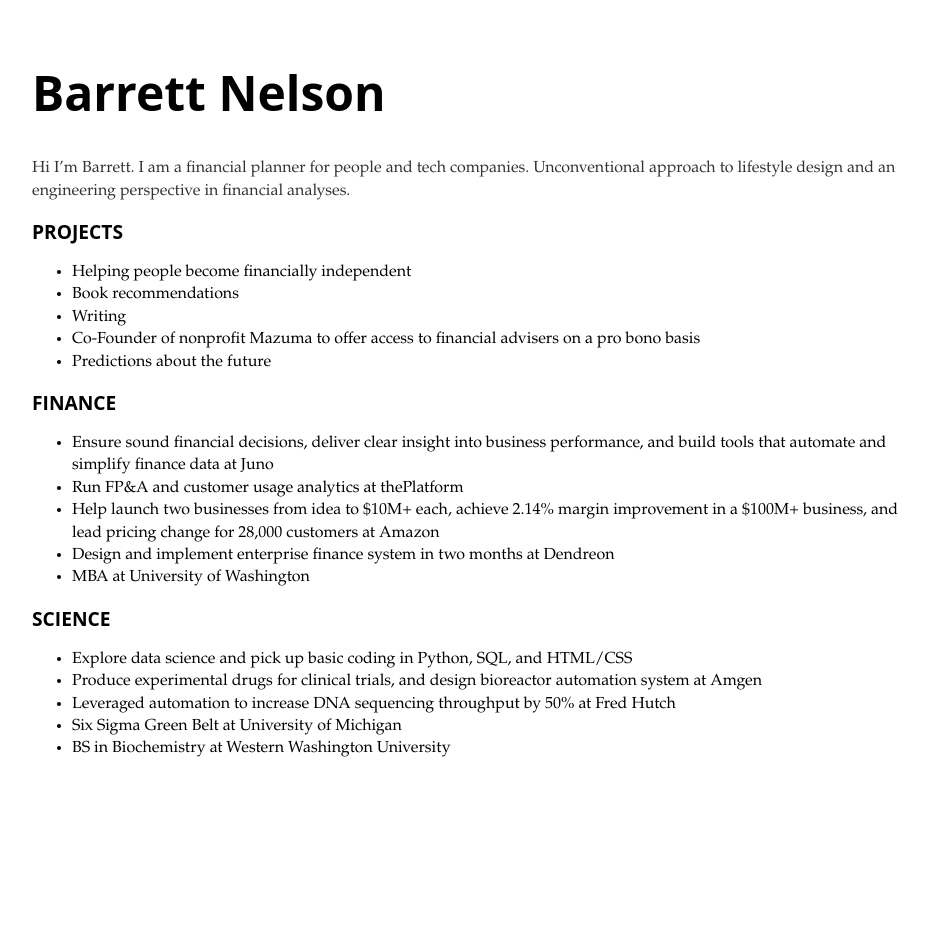
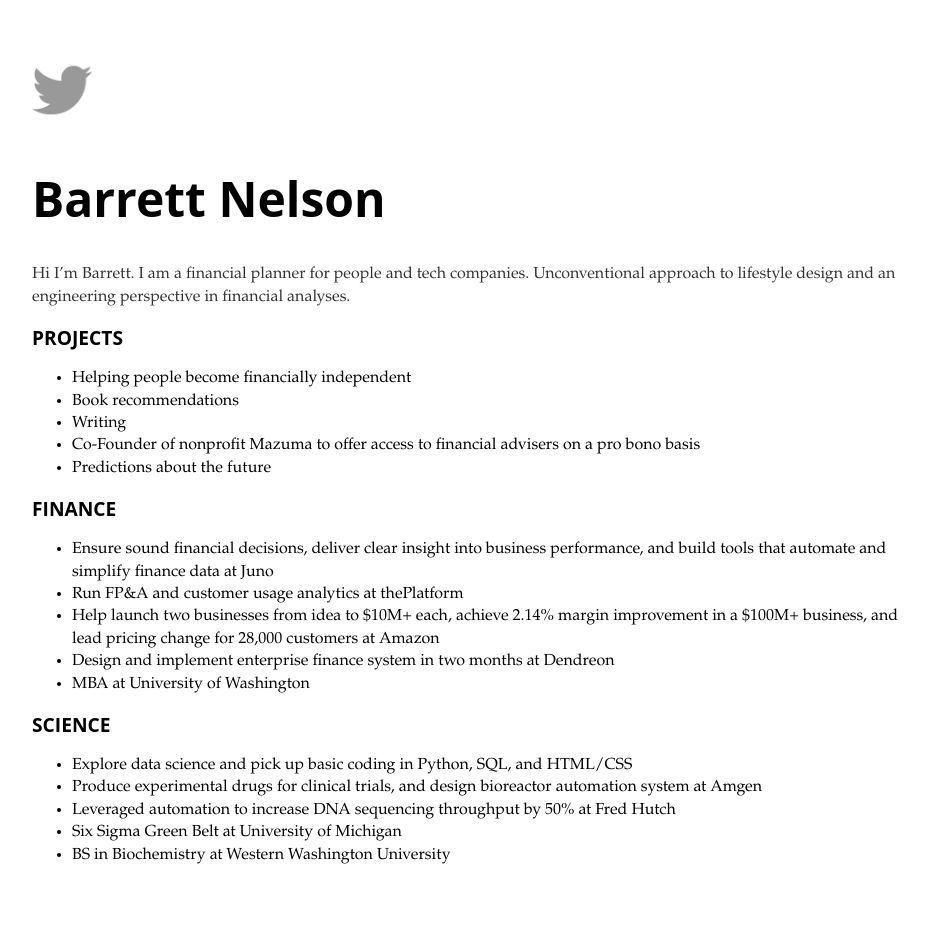
Before and after one commit to bstnel/bstnel.github.io, a Jekyll site: the page index.html, which Jekyll copies as it is, in a window 1280 px wide. Shown: the whole page, without its empty margins (160-1089 px from the left). Built offline with Jekyll 4.4.1, drawn with Linux system fonts in a browser that asks for light colours; before the commit the page ends 900 px from its top, so only the background shows below that.

Commit message:
Update index.html

```diff
--- a/index.html
+++ b/index.html
@@ -9,8 +9,7 @@
       <div class="header">
         <div class="edge">
           <h1>
-            <a href="http://www.twitter.com/barstonel">
-            <i class="icon ion-social-twitter"></i></a>
+	    <a href="https://twitter.com/barstonel"><img src="../twitter.png"style="width:60px;height:60px;"></a>
           </h1>
         </div>
         <div class="center">
```
